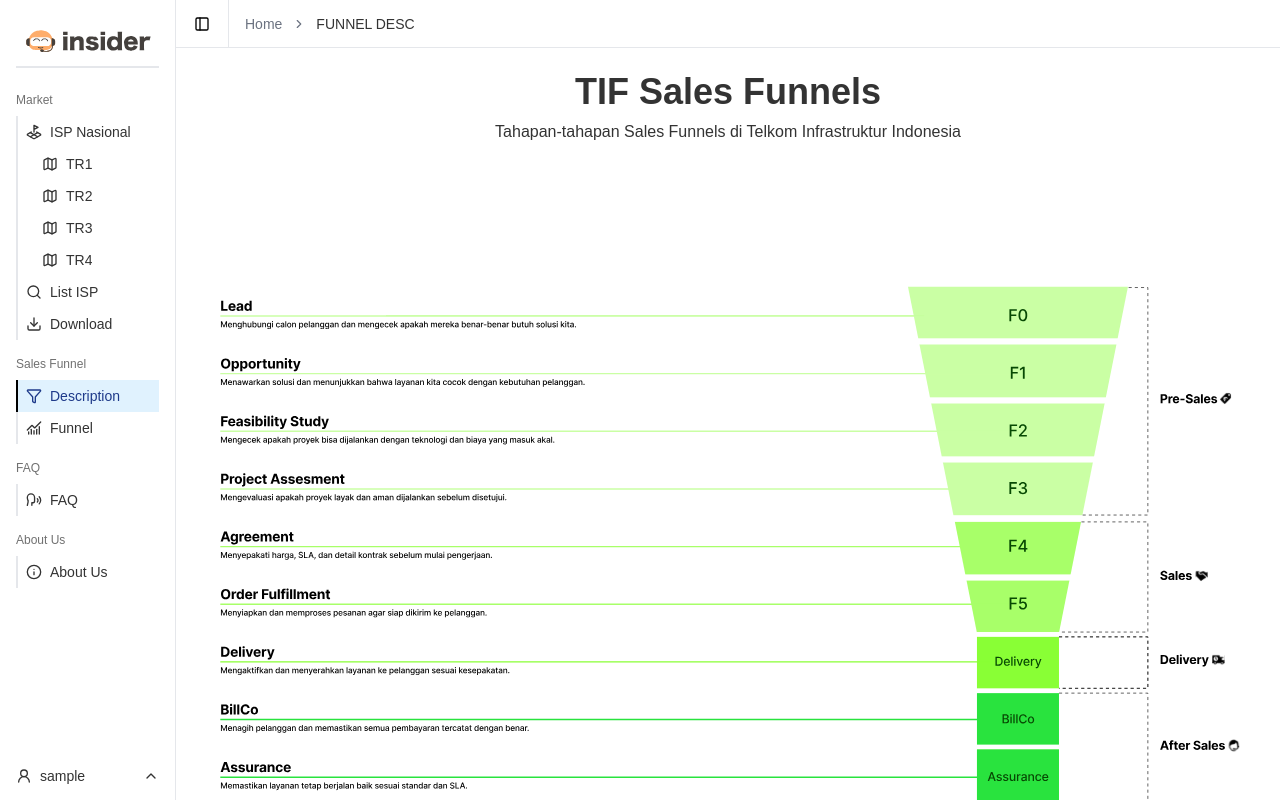
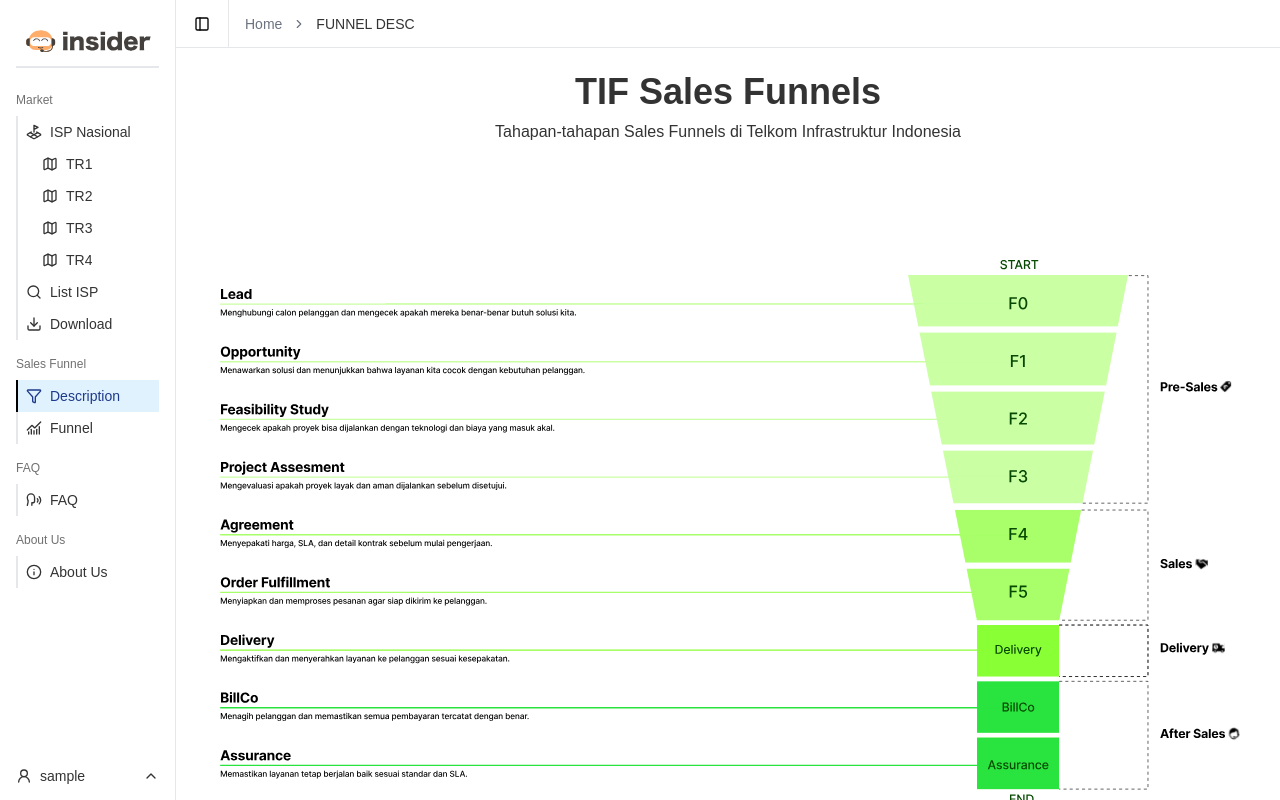
Before and after one commit to raihannuryasintcn/insider, a React (Vite) app: page /funnel-desc in a window 1280 px wide. Shown: the top 800 px of the page. Built offline with nearby package versions, Linux system fonts and the light colour scheme; sample sign-in values are in the browser's storage.

Commit message:
ganti funnel desc

```diff
--- a/src/pages/FunnelDesc.jsx
+++ b/src/pages/FunnelDesc.jsx
@@ -5,7 +5,7 @@
         <h1 className="text-4xl font-bold">TIF Sales Funnels</h1>
         <p className="">Tahapan-tahapan Sales Funnels di Telkom Infrastruktur Indonesia</p>
       </div>
-      <div style={{ backgroundImage: "url('/funneldesc.svg')" }} className="w-full bg-contain bg-no-repeat h-[105vh] bg-center"></div>
+      <div style={{ backgroundImage: "url('/funneldesc-new.svg')" }} className="w-full bg-contain bg-no-repeat h-[105vh] bg-center"></div>
     </div>
   );
 }
```
Also changed, not shown: public/funneldesc-new.svg (added).
